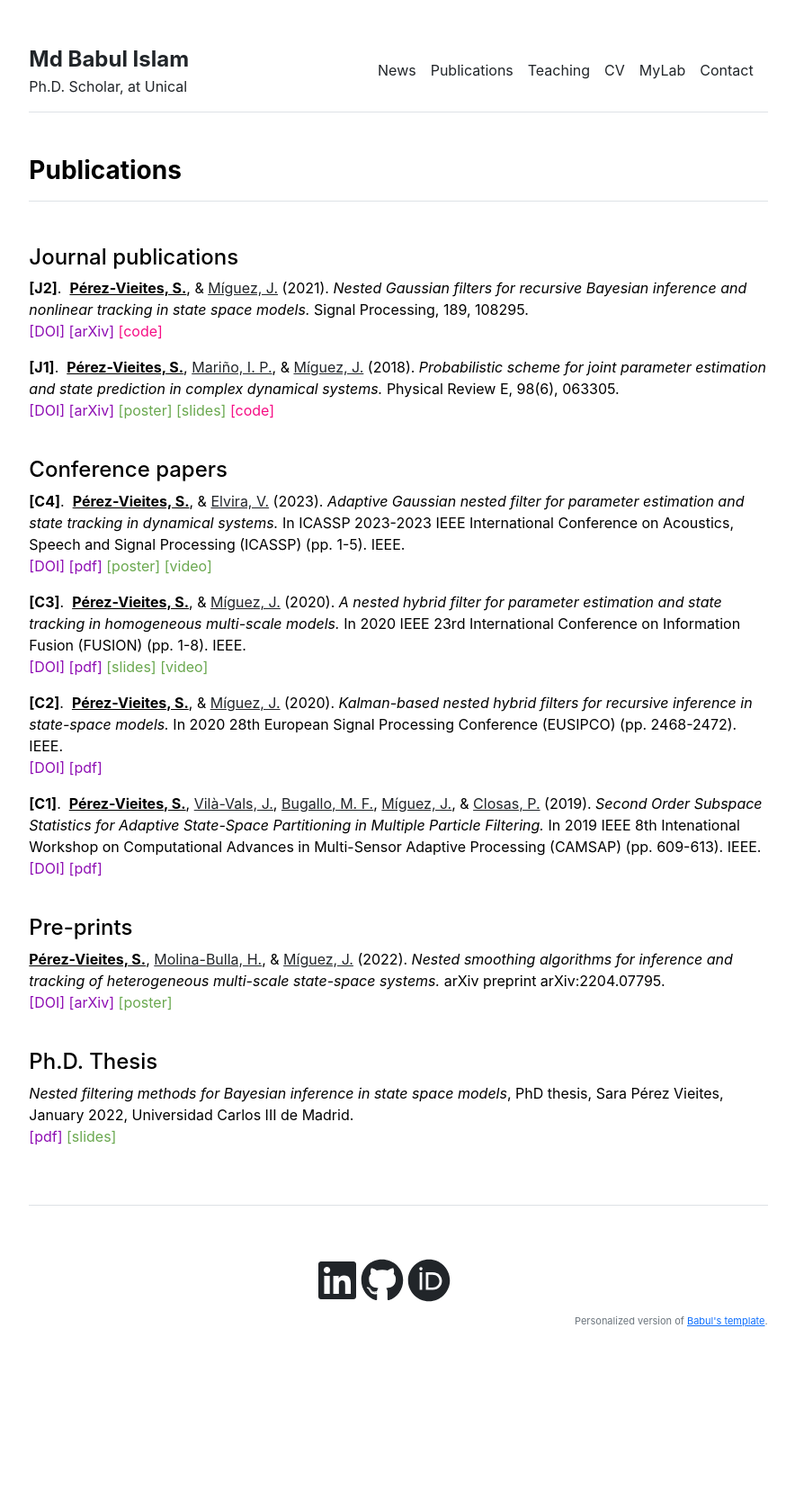
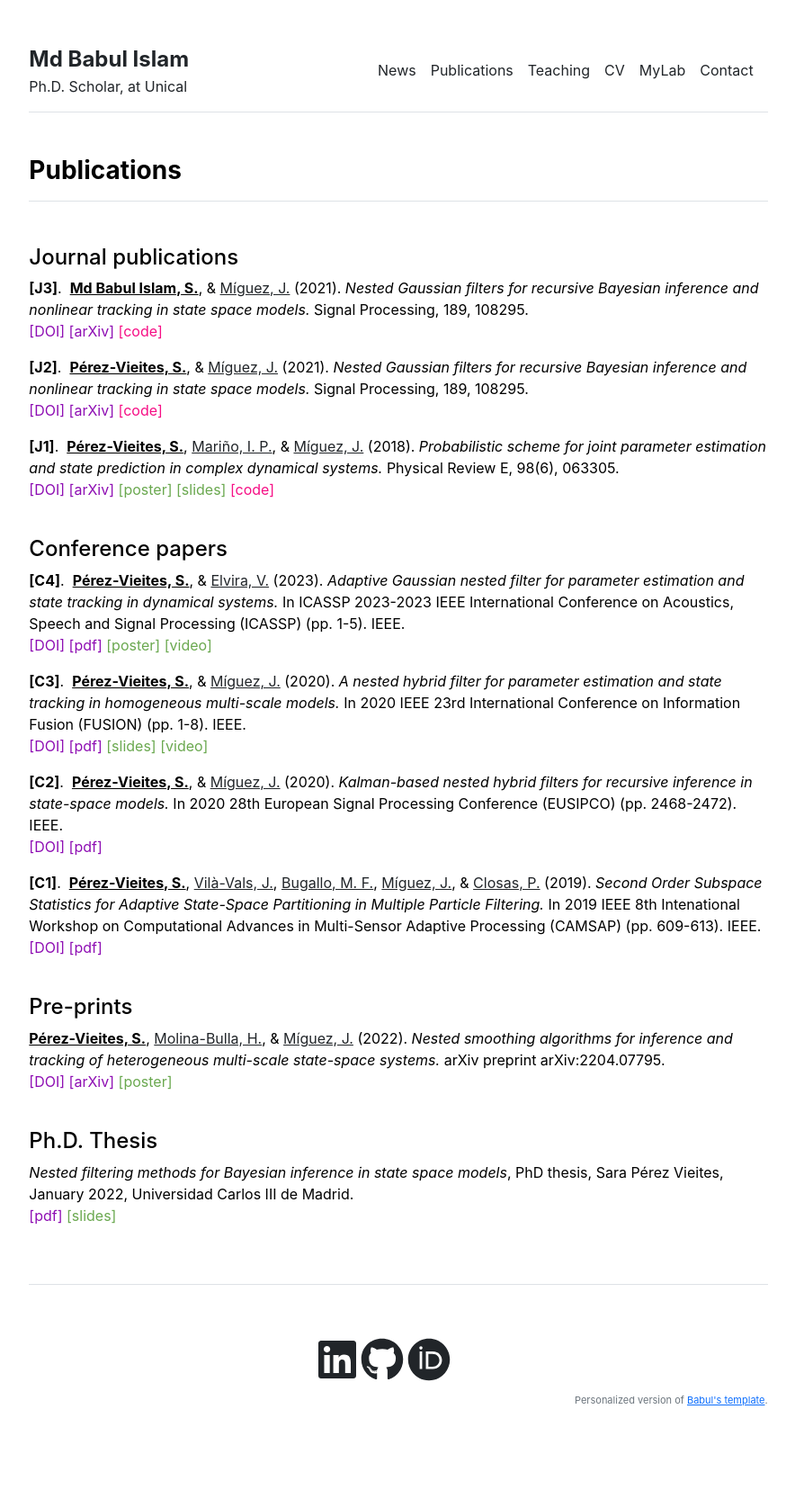
Before and after one commit to babulcseian/babulcseian.github.io, a Jekyll site: the page built from publications.md, in a window 1280 px wide. Shown: the whole page at 90% size, without its empty margins (197-1081 px from the left). Built offline with Jekyll 4.4.1, drawn with Linux system fonts in a browser that asks for light colours; a style sheet for code colours, icons or effects is not loaded; before the commit the page ends 1588 px from its top, so only the background shows below that.

Commit message:
Update publications.yml

```diff
--- a/_data/publications.yml
+++ b/_data/publications.yml
@@ -1,4 +1,5 @@
 journal:
+- {idx: '[J3]', authors: [{name: 'Md Babul Islam, S.', me: '1'}, {name: 'Míguez, J.', url: 'https://jmiguez.webs.tsc.uc3m.es/', last: '1'}], year: '2021',title: 'Nested Gaussian filters for recursive Bayesian inference and nonlinear tracking in state space models.', journal: 'Signal Processing, 189, 108295.', web: 'https://www.sciencedirect.com/science/article/pii/S0165168421003327', doi: 'https://doi.org/10.1016/j.sigpro.2021.108295', arxiv: 'https://arxiv.org/abs/2103.12666', code: 'https://github.com/sarapv/Perez-Vieites2021_NestedGaussianFilter.git'}
 - {idx: '[J2]', authors: [{name: 'Pérez-Vieites, S.', me: '1'}, {name: 'Míguez, J.', url: 'https://jmiguez.webs.tsc.uc3m.es/', last: '1'}], year: '2021',title: 'Nested Gaussian filters for recursive Bayesian inference and nonlinear tracking in state space models.', journal: 'Signal Processing, 189, 108295.', web: 'https://www.sciencedirect.com/science/article/pii/S0165168421003327', doi: 'https://doi.org/10.1016/j.sigpro.2021.108295', arxiv: 'https://arxiv.org/abs/2103.12666', code: 'https://github.com/sarapv/Perez-Vieites2021_NestedGaussianFilter.git'}
 - {idx: '[J1]', authors: [{name: 'Pérez-Vieites, S.', me: '1'}, {name: 'Mariño, I. P.', url: 'https://gestion2.urjc.es/pdi/ver/ines.perez'}, {name: 'Míguez, J.', url: 'https://jmiguez.webs.tsc.uc3m.es/', last: '1'}], year: '2018', title: 'Probabilistic scheme for joint parameter estimation and state prediction in complex dynamical systems.', journal: 'Physical Review E, 98(6), 063305.', doi: 'https://doi.org/10.1103/PhysRevE.98.063305', arxiv: 'https://arxiv.org/abs/1708.03730', poster: 'publications/posters/posterSIAMChapterSaraPV.pdf', slides: 'publications/slides/Charla05DiciembreGTS.pdf', code: 'https://github.com/sarapv/Perez-Vieites2018_NestedHybridFilter.git'}
 
```
